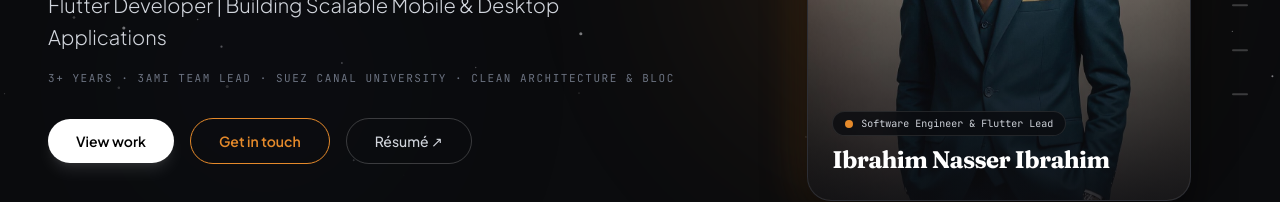
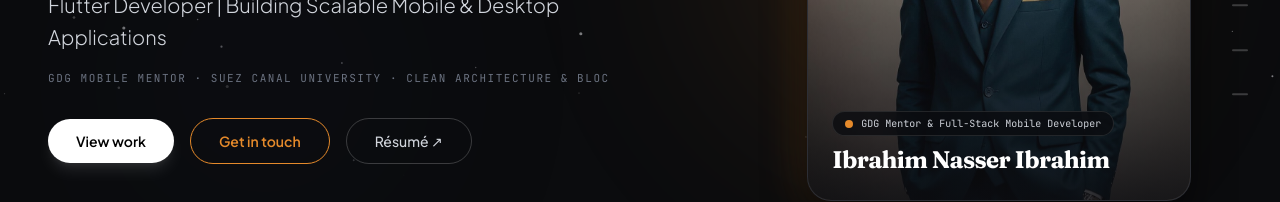
Before and after one commit to Ibrahim-Nasser0/portfolio, a Next.js app: page / in a window 1280 px wide. Shown: the part 439-641 px from the top of the page. Built offline with nearby package versions, Linux system fonts and the light colour scheme.

Commit message:
feat: add hero section component with animations and portfolio details

```diff
--- a/src/components/sections/HeroSection.tsx
+++ b/src/components/sections/HeroSection.tsx
@@ -58,7 +58,7 @@ export const HeroSection = () => {
             transition={{ duration: 0.5, delay: 0.3 }}
             className="mt-4 font-mono text-[11px] uppercase tracking-[0.14em] text-[#6B7280]"
           >
-            3+ Years · 3AMI Team Lead · Suez Canal University · Clean Architecture & BLoC
+            GDG Mobile Mentor · Suez Canal University · Clean Architecture & BLoC
           </motion.p>
 
           {/* CTAs */}
@@ -123,7 +123,7 @@ export const HeroSection = () => {
                     <span className="animate-ping absolute inline-flex h-full w-full rounded-full bg-[#E58A2B] opacity-75" />
                     <span className="relative inline-flex rounded-full h-2 w-2 bg-[#E58A2B]" />
                   </span>
-                  <span>Software Engineer & Flutter Lead</span>
+                  <span>GDG Mentor & Full-Stack Mobile Developer</span>
                 </div>
 
                 <h3 className="font-display text-2xl font-bold text-white tracking-tight">
```
